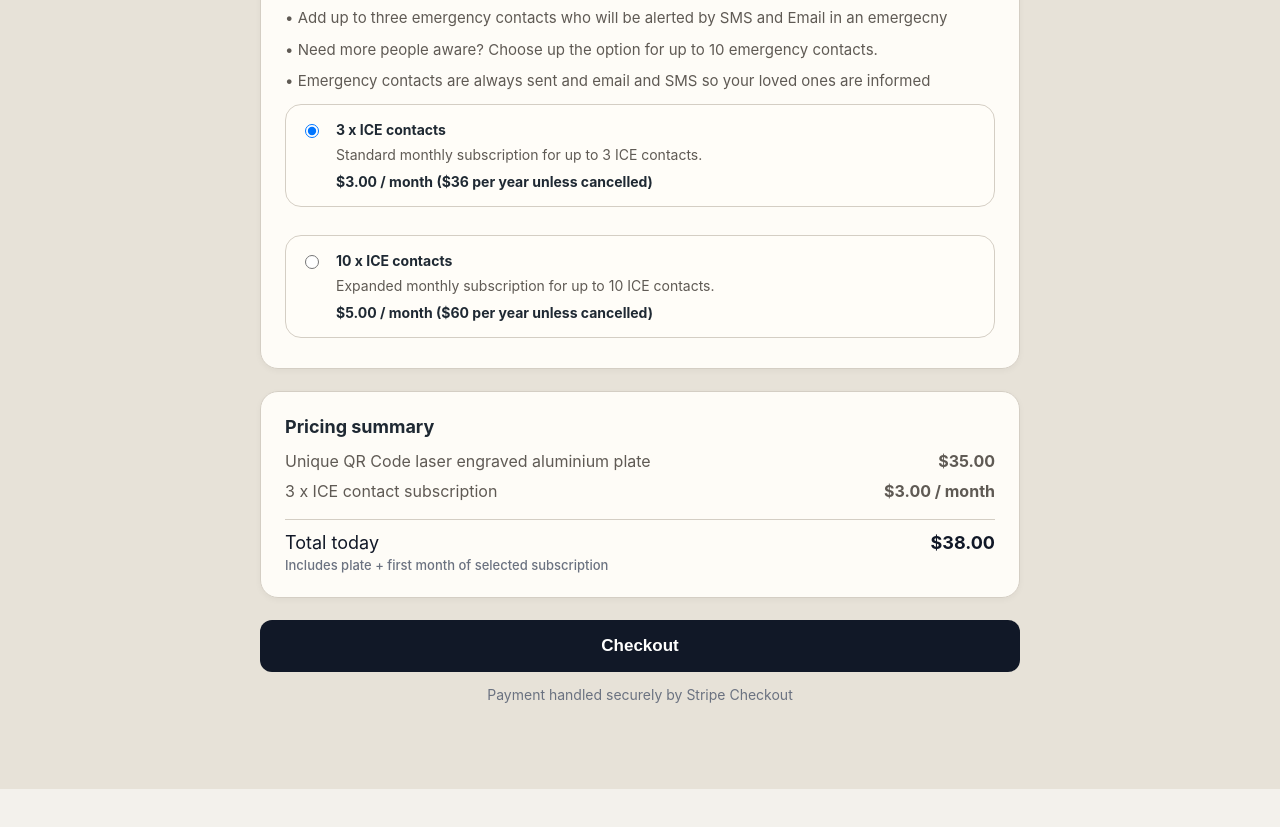
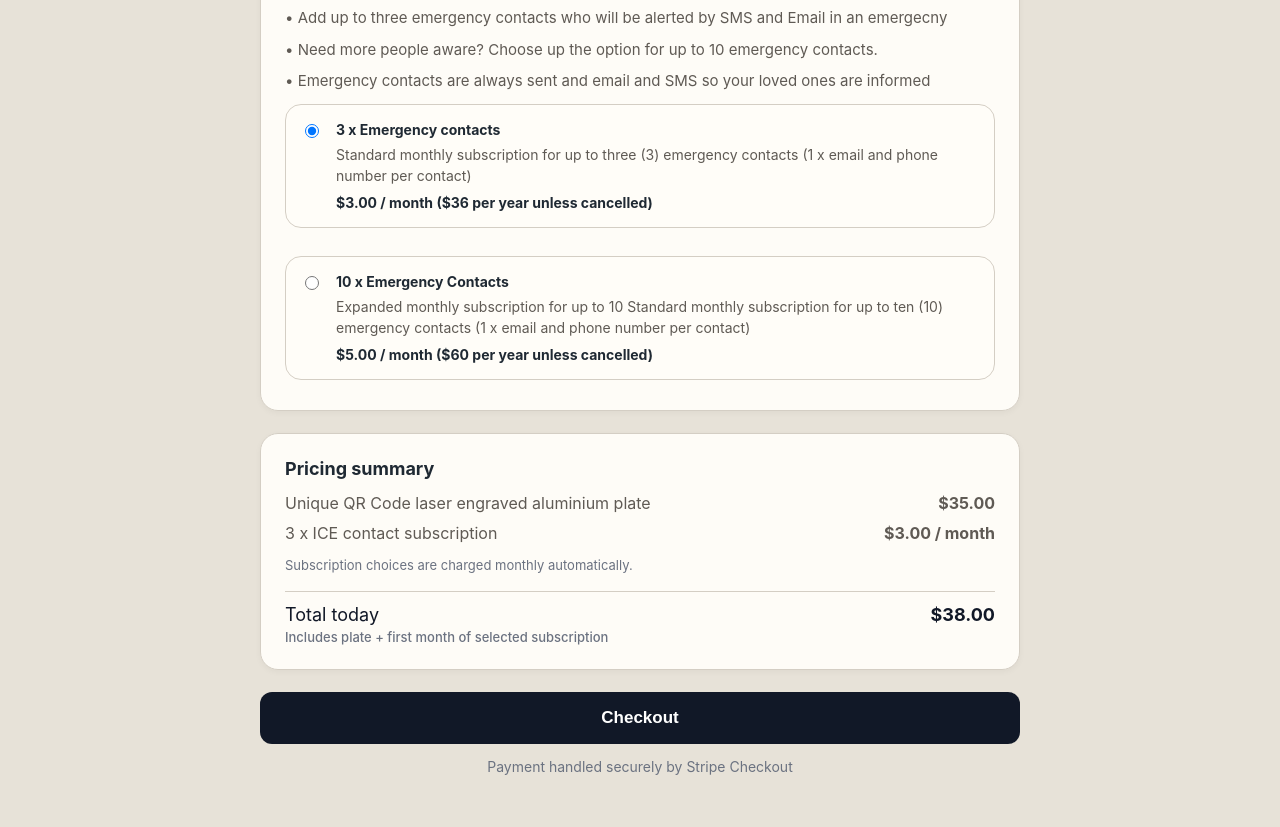
Before and after one commit to Carascan/carascan-platform, a Next.js app: page /buy in a window 1280 px wide. Shown: the part 900-1727 px from the top of the page. Before the commit the page ends 1689 px from the top, so only its background shows below. Built offline with nearby package versions, Linux system fonts and the light colour scheme.

Commit message:
Buy: add subscription billing note under pricing row

```diff
--- a/app/buy/page.tsx
+++ b/app/buy/page.tsx
@@ -261,7 +261,7 @@ export default function Buy() {
                     }}
                   >
                     <div style={{ fontWeight: 700, color: "#1F2933" }}>
-                      3 x ICE contacts
+                      3 x Emergency contacts
                     </div>
                     <div
                       style={{
@@ -270,7 +270,7 @@ export default function Buy() {
                         lineHeight: 1.5,
                       }}
                     >
-                      Standard monthly subscription for up to 3 ICE contacts.
+                      Standard monthly subscription for up to three (3) emergency contacts (1 x email and phone number per contact)
                     </div>
                     <div
                       style={{
@@ -328,7 +328,7 @@ export default function Buy() {
                     }}
                   >
                     <div style={{ fontWeight: 700, color: "#1F2933" }}>
-                      10 x ICE contacts
+                      10 x Emergency Contacts
                     </div>
                     <div
                       style={{
@@ -337,7 +337,7 @@ export default function Buy() {
                         lineHeight: 1.5,
                       }}
                     >
-                      Expanded monthly subscription for up to 10 ICE contacts.
+                      Expanded monthly subscription for up to 10 Standard monthly subscription for up to ten (10) emergency contacts (1 x email and phone number per contact)
                     </div>
 
                     <div
@@ -402,7 +402,15 @@ export default function Buy() {
     </span>
     <strong>${subscriptionPrice}.00 / month</strong>
   </div>
-
+<div
+  style={{
+    marginTop: 4,
+    fontSize: 13,
+    color: "#6b7280",
+  }}
+>
+  Subscription choices are charged monthly automatically.
+</div>
   <div
     style={{
       marginTop: 8,
```
